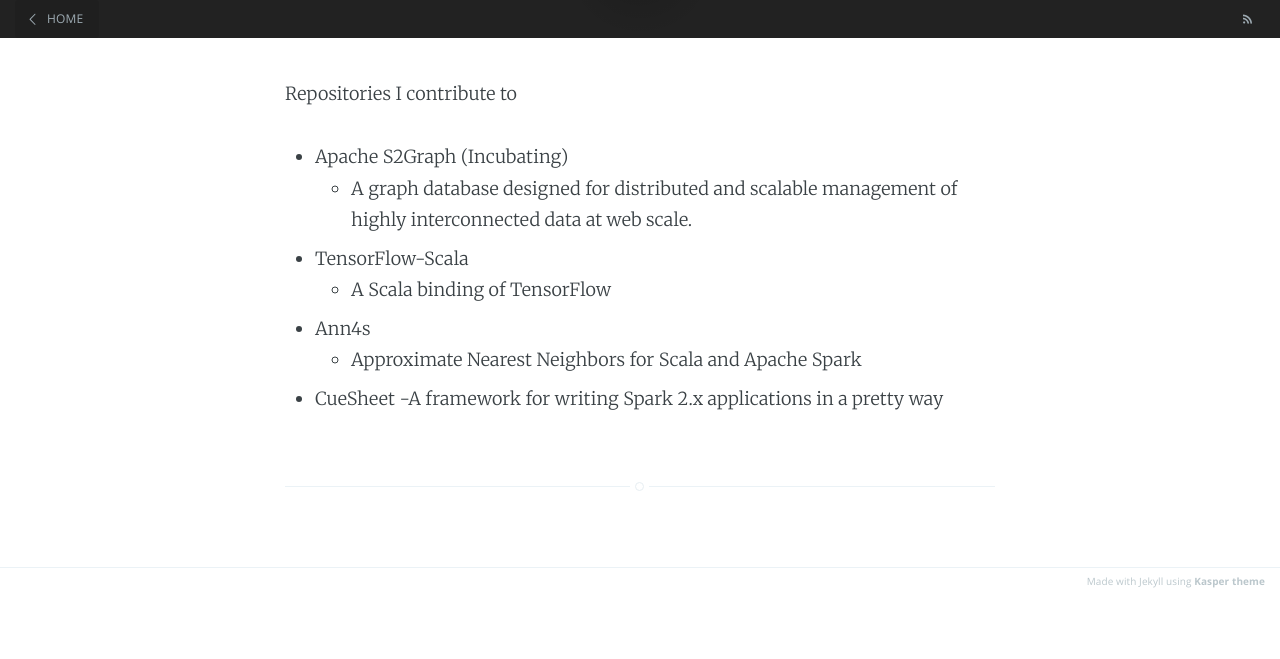
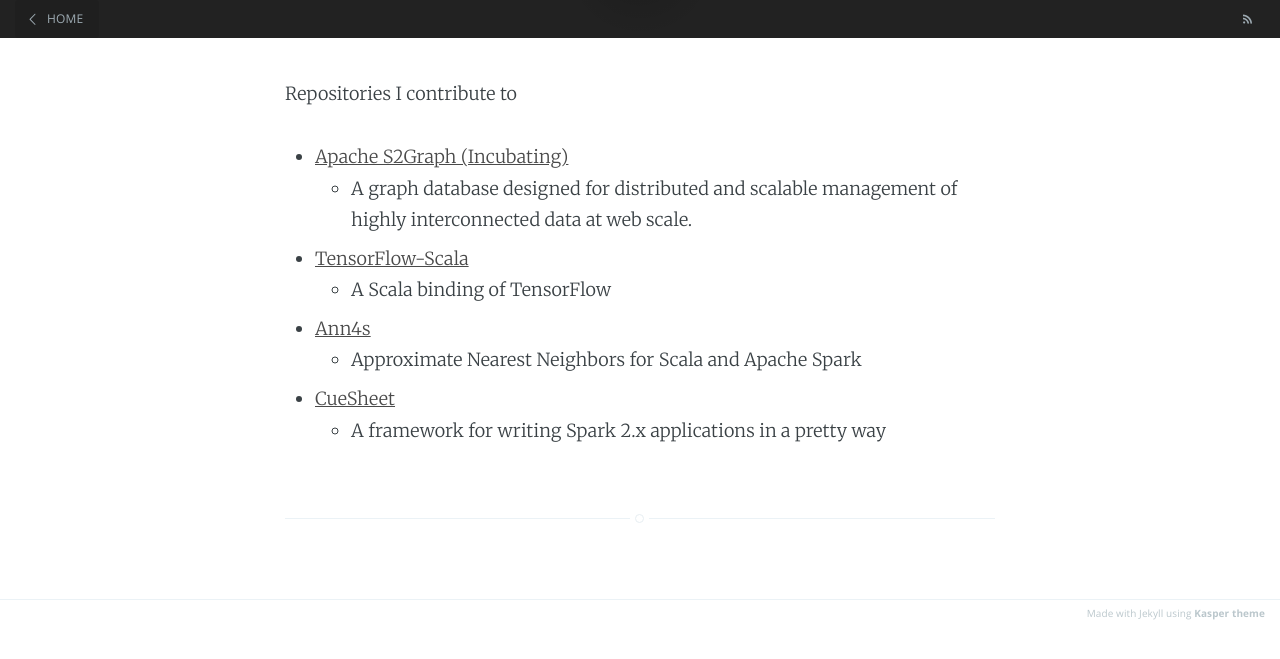
Before and after one commit to mskimm/kasper, a Jekyll site: the page built from about.md, in a window 1280 px wide. Shown: the top 659 px of the page. Built offline with Jekyll 4.4.1, drawn with Linux system fonts in a browser that asks for light colours; part of the change alters nothing that is shown.

```diff
--- a/_layouts/default.html
+++ b/_layouts/default.html
@@ -4,7 +4,7 @@
     <meta http-equiv="Content-Type" content="text/html; charset=UTF-8" />
     <meta http-equiv="X-UA-Compatible" content="IE=edge,chrome=1" />
 
-    <title>{{ site.name }} - {{ site.description }}</title>
+    <title>{{ site.name }}</title>
     <meta name="description" content="{{ site.meta_description}}" />
 
     <meta name="HandheldFriendly" content="True" />
--- a/about.md
+++ b/about.md
@@ -3,11 +3,11 @@ layout: page
 ---
 
 Repositories I contribute to
-  - Apache S2Graph (Incubating)
+  - [Apache S2Graph (Incubating)](https://github.com/apache/incubator-s2graph)
     - A graph database designed for distributed and scalable management of highly interconnected data at web scale.
-  - TensorFlow-Scala
+  - [TensorFlow-Scala](https://github.com/mskimm/tensorflow-scala)
     - A Scala binding of TensorFlow
-  - Ann4s
+  - [Ann4s](https://github.com/mskimm/ann4s)
     - Approximate Nearest Neighbors for Scala and Apache Spark
-  - CueSheet
-    -A framework for writing Spark 2.x applications in a pretty way
+  - [CueSheet](https://github.com/kakao/cuesheet)
+    - A framework for writing Spark 2.x applications in a pretty way
```
